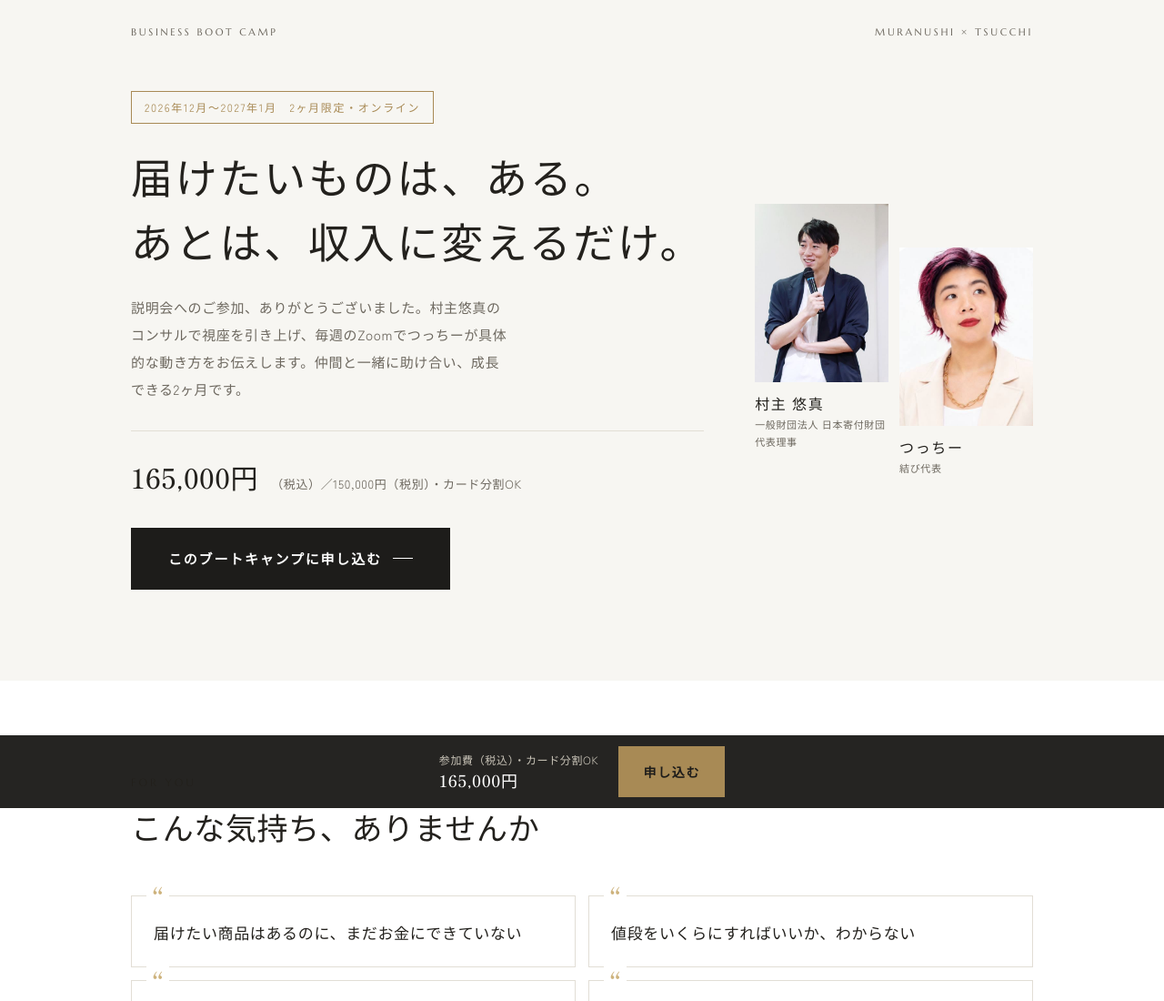
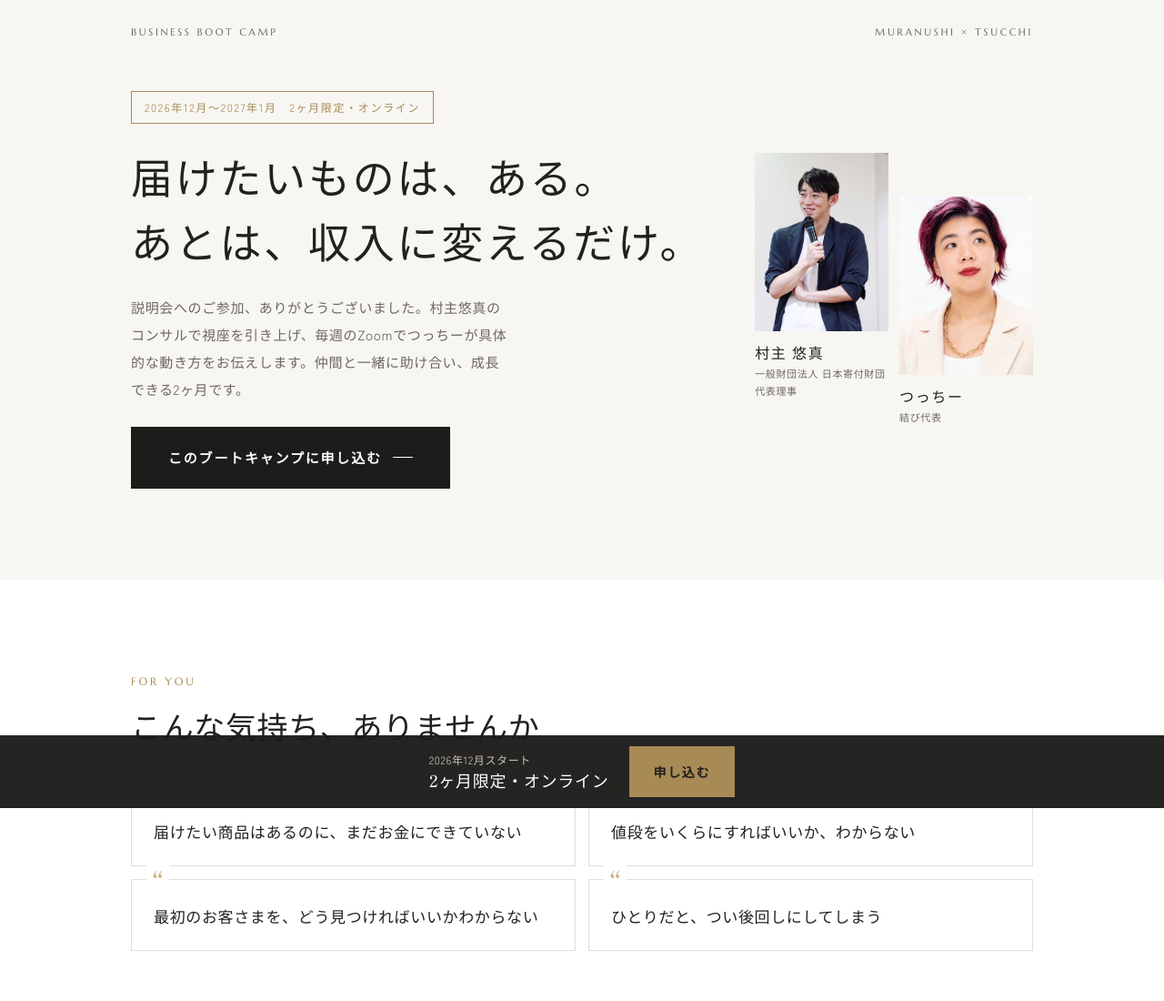
Before and after one commit to wclosetk8114-collab/business-bootcamp, a plain HTML site: page apply.html in a window 1280 px wide. Shown: the top 1100 px of the page at 91% size. Drawn offline with Linux system fonts and the light colour scheme.

Commit message:
料金欄以外の金額表示を削除

```diff
--- a/apply.html
+++ b/apply.html
@@ -197,7 +197,6 @@ footer a{color:#8a857b}
     <span class="badge">2026年12月〜2027年1月　2ヶ月限定・オンライン</span>
     <h1><span style="white-space:nowrap">届けたいものは、ある。</span><br><span style="white-space:nowrap">あとは、収入に変えるだけ。</span></h1>
     <p class="lead">説明会へのご参加、ありがとうございました。村主悠真のコンサルで視座を引き上げ、毎週のZoomでつっちーが具体的な動き方をお伝えします。仲間と一緒に助け合い、成長できる2ヶ月です。</p>
-    <div class="price-mini"><b>165,000円</b><span>（税込）／150,000円（税別）・カード分割OK</span></div>
     <a class="btn" href="#apply-form">このブートキャンプに申し込む</a>
   </div>
   <div class="pair">
@@ -324,7 +323,7 @@ footer a{color:#8a857b}
 <footer><div class="wrap"><span>BUSINESS BOOT CAMP</span><span class="links"><a href="terms.html">利用規約</a><a href="tokushoho.html">特定商取引法に基づく表記</a></span></div></footer>
 
 <div class="sticky" id="sticky">
-  <div class="p">参加費（税込）・カード分割OK<b>165,000円</b></div>
+  <div class="p">2026年12月スタート<b>2ヶ月限定・オンライン</b></div>
   <a class="btn light" href="#apply-form">申し込む</a>
 </div>
 
```
